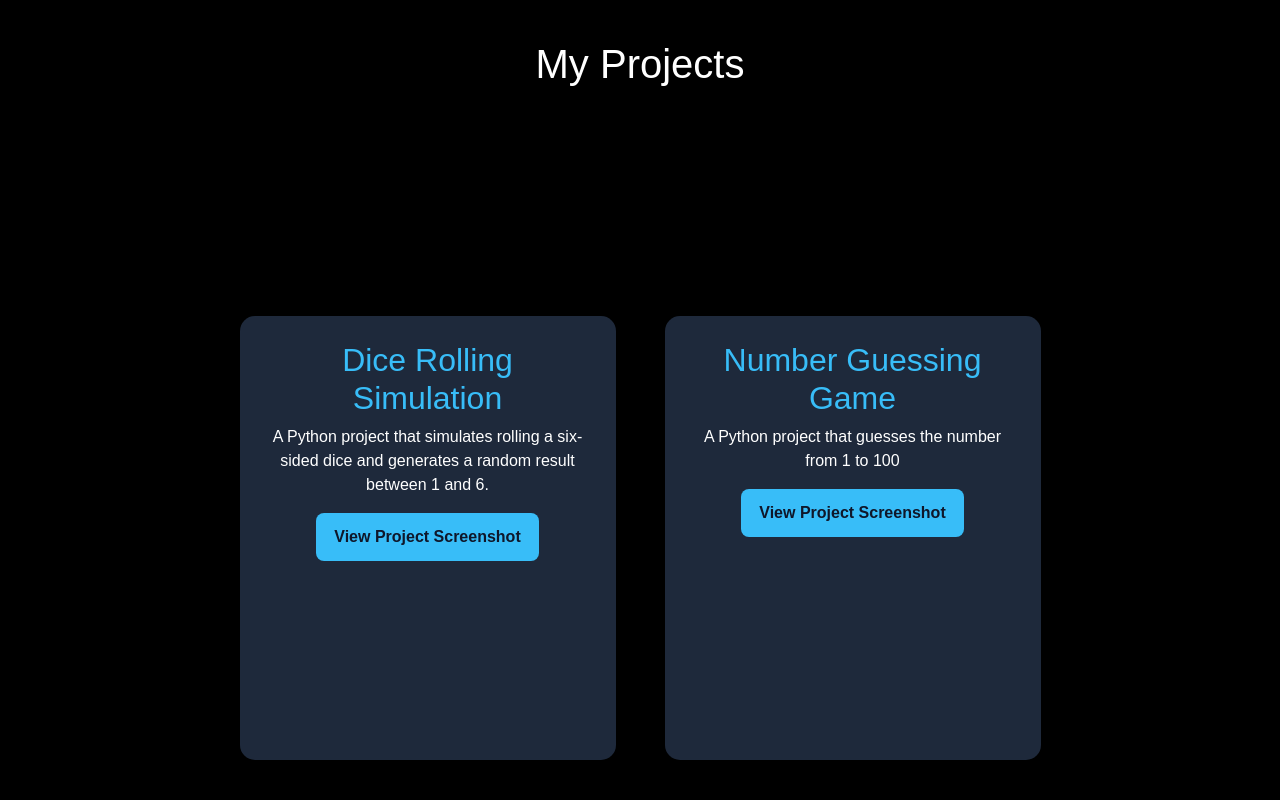
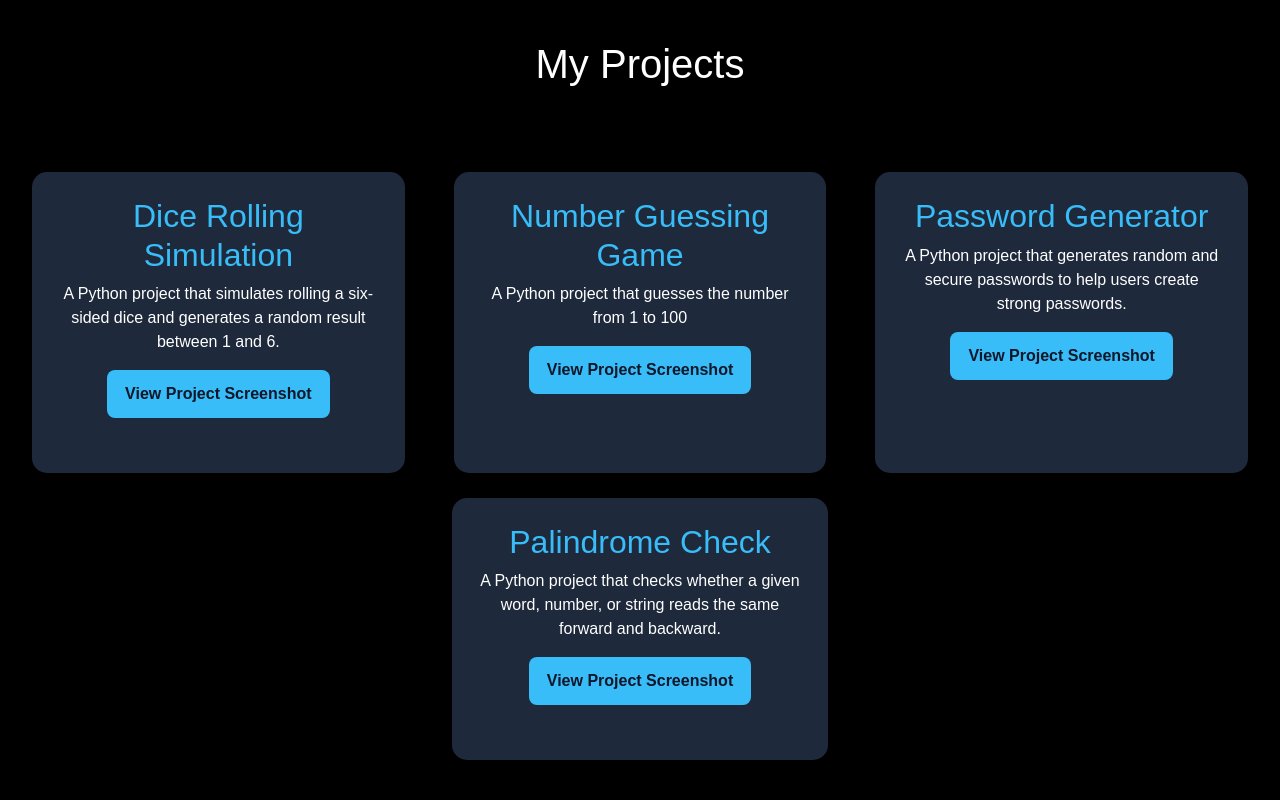
Before and after one commit to Saksham-325/Portfolio, a Django app: page /projects/ in a window 1280 px wide. Shown: the part 85-885 px from the top of the page. Run offline with Django 5.2, Linux system fonts and the light colour scheme; some libraries are stand-ins or nearby versions.

Commit message:
Add new projects and screenshots

```diff
--- a/portfolioproject/portfolioproject/settings.py
+++ b/portfolioproject/portfolioproject/settings.py
@@ -122,3 +122,4 @@ STATICFILES_DIRS = [STATIC_DIR,]
 # https://docs.djangoproject.com/en/5.2/ref/settings/#default-auto-field
 
 DEFAULT_AUTO_FIELD = 'django.db.models.BigAutoField'
+ALLOWED_HOSTS = ["192.168.18.202", "localhost", "127.0.0.1"]
--- a/portfolioproject/templates/myapp/navbar.html
+++ b/portfolioproject/templates/myapp/navbar.html
@@ -45,7 +45,7 @@
                 name="q"
                 placeholder="Search..."
                 aria-label="Search"
-                style="width: 350px;"
+                style="width: 250px;"
             >
 
             <button class="btn btn-outline-secondary" type="submit">
--- a/portfolioproject/templates/myapp/projects.html
+++ b/portfolioproject/templates/myapp/projects.html
@@ -50,6 +50,53 @@
 
         </div>
     </div>
+
+
+    <div class="container">
+        <div class="project-card">
+
+            <h2>Password Generator</h2>
+
+            <p>
+                A Python project that generates random and secure
+                passwords to help users create strong passwords.
+            </p>
+
+            <a href="{% static 'image/Password Generator .png' %}"
+                target="_blank"
+                rel="noopener noreferrer"
+                class="project-btn">
+                View Project Screenshot
+
+            </a>
+
+        </div>
+    </div>
+
+<div class="container">
+    <div class="project-card">
+
+        <h2>Palindrome Check</h2>
+
+        <p>
+            A Python project that checks whether a given
+            word, number, or string reads the same forward
+            and backward.
+        </p>
+
+        <a href="{% static 'image/Palindrome Check .png' %}"
+            target="_blank"
+            rel="noopener noreferrer"
+            class="project-btn">
+            View Project Screenshot
+
+        </a>
+
+
+
+    </div>
+</div>
+
 </div>
 
 {% endblock %}
```
Also changed, not shown: portfolioproject/static/image/Palindrome Check .png (added), portfolioproject/static/image/Password Generator .png (added), portfolioproject/static/image/Simple Calculator part (2).png (added), portfolioproject/static/image/Simple Calculator part 1  (1).png (added).
